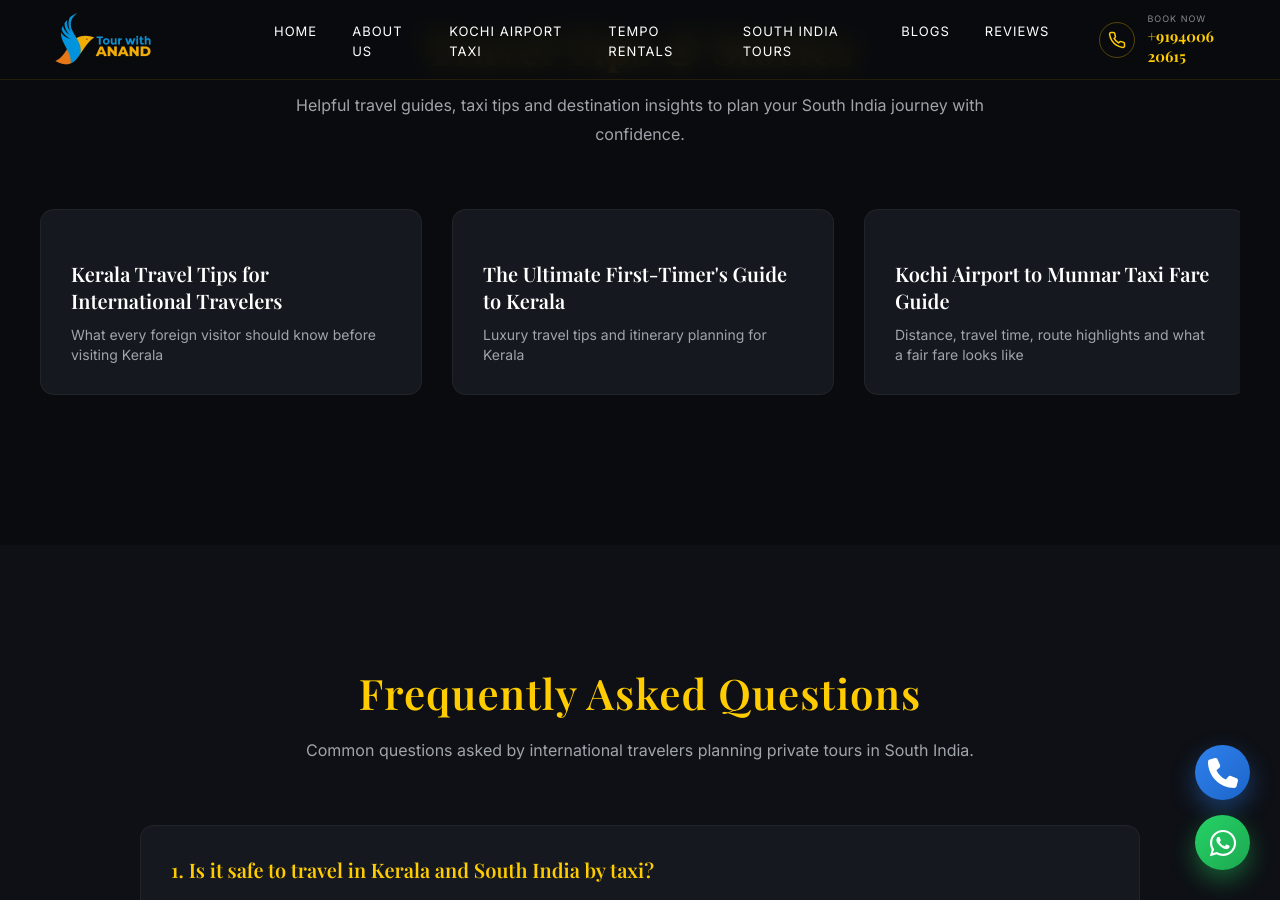
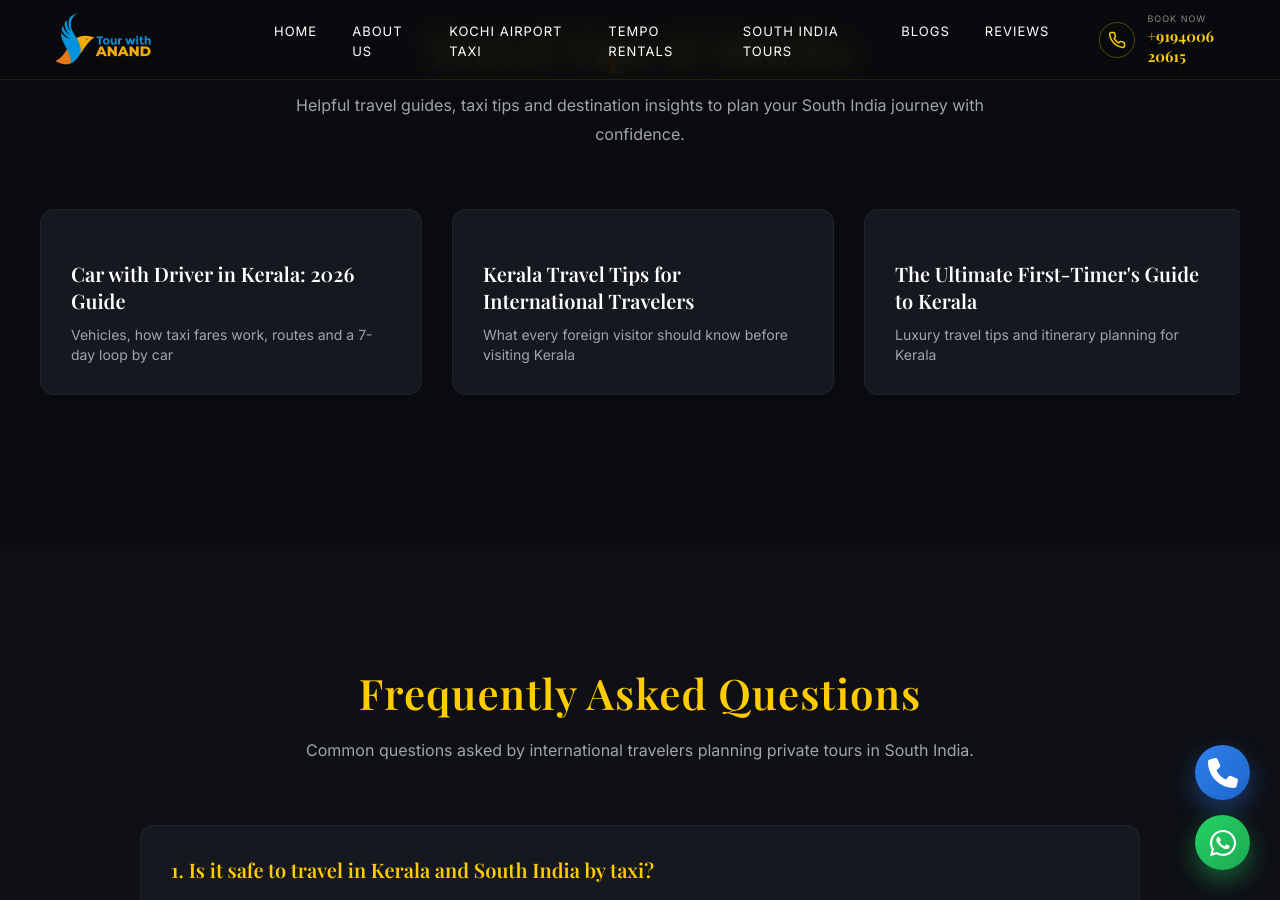
Before and after one commit to tourwithanand/tourwithanand-com, a Jekyll site: the page built from index.md, in a window 1280 px wide and 900 px high, scrolled down 10057 px. Built offline with Jekyll 4.4.1, drawn with Linux system fonts in a browser that asks for light colours; part of the change alters nothing that is shown.

Commit message:
New blog post: Car with Driver in Kerala (2026 guide); show post titles
- New post /blog/kerala-car-with-driver-taxi-guide/ (~1,500 words):
  why hire a driver, vehicle table, how taxi fares work, 12 routes with
  distance/time from routes.csv, 7-day Kerala loop, booking checklist,
  5 FAQs (visible + FAQPage schema), BlogPosting schema, WhatsApp CTAs,
  21 internal links to airport, route, tour and tempo pages
- Homepage blog section links the new post
- Layout fix: 'header:not(.luxury-header)' was hiding every
  <header class="blog-header">, so all blog posts were missing their
  visible H1 title. Now excludes .blog-header.

Co-Authored-By: Claude Opus 5.5 <noreply@anthropic.com>
Claude-Session: https://claude.ai/code/session_01V9S5yJyFeSpGQmQTpdF1A8

```diff
--- a/_layouts/default.html
+++ b/_layouts/default.html
@@ -185,7 +185,7 @@ height="0" width="0" style="display:none;visibility:hidden"></iframe></noscript>
 /* --- BASE LUXURY THEME --- */
 @import url('https://fonts.googleapis.com/css2?family=Playfair+Display:wght@400;600;700&family=Inter:wght@300;400;600&display=swap');
 
-header:not(.luxury-header), .page-header, h1.project-name, h2.project-tagline, .site-title, .repository-content > header { display: none !important; }
+header:not(.luxury-header):not(.blog-header), .page-header, h1.project-name, h2.project-tagline, .site-title, .repository-content > header { display: none !important; }
 .markdown-body, .container, .container-lg, .wrapper { max-width: 100% !important; width: 100% !important; padding: 0 !important; margin: 0 !important; }
 
 body, html {
--- /dev/null
+++ b/_posts/2026-11-25-kerala-car-with-driver-taxi-guide.md
@@ -0,0 +1,256 @@
+---
+layout: default
+title: "Car with Driver in Kerala: 2026 Guide to Hiring a Taxi"
+date: 2026-11-25 07:30:00 +0530
+description: "Planning a Kerala trip? How to hire a private car and driver: which vehicle to choose, how taxi fares work, sample routes with drive times, and booking tips."
+permalink: /blog/kerala-car-with-driver-taxi-guide/
+image: "/images/kochi-airport-taxi-anand-welcome-cat-900.webp"
+category: "Travel Guide"
+keywords: "car with driver kerala, kerala taxi service, private driver kerala, kerala taxi for tourists, hire taxi in kerala, kerala tour with driver, innova crysta kerala, kochi airport taxi"
+---
+
+<script type="application/ld+json">
+{
+  "@context": "https://schema.org",
+  "@type": "BlogPosting",
+  "mainEntityOfPage": { "@type": "WebPage", "@id": "https://tourwithanand.com{{ page.url }}" },
+  "headline": "{{ page.title }}",
+  "description": "{{ page.description }}",
+  "image": "https://tourwithanand.com/images/kochi-airport-taxi-anand-welcome-cat.jpg",
+  "author": { "@type": "Organization", "name": "Tour With Anand", "url": "https://tourwithanand.com/" },
+  "publisher": {
+    "@type": "Organization",
+    "name": "Tour With Anand",
+    "logo": { "@type": "ImageObject", "url": "https://tourwithanand.com/images/tour-with-anand-logo.png" }
+  },
+  "datePublished": "{{ page.date | date_to_xmlschema }}",
+  "dateModified": "{{ page.date | date_to_xmlschema }}"
+}
+</script>
+
+<script type="application/ld+json">
+{
+  "@context": "https://schema.org",
+  "@type": "FAQPage",
+  "mainEntity": [
+    {
+      "@type": "Question",
+      "name": "Is it better to hire a car with driver or self-drive in Kerala?",
+      "acceptedAnswer": { "@type": "Answer", "text": "For most visitors, a car with driver is the better choice. Kerala's hill roads to Munnar and Thekkady are narrow and winding, traffic follows local habits, and parking at popular spots is limited. A local driver also knows the best stops, the timing for houseboat check-ins, and the roads that flood in monsoon." }
+    },
+    {
+      "@type": "Question",
+      "name": "How are taxi fares calculated in Kerala?",
+      "acceptedAnswer": { "@type": "Answer", "text": "Fares depend on the vehicle, the total distance, the number of days and the time of travel. Multi-day tours are usually priced on distance with a minimum per day plus a driver allowance, while airport transfers are usually a fixed one-way fare. Always ask whether tolls, parking, driver allowance and any inter-state permits are included before you confirm." }
+    },
+    {
+      "@type": "Question",
+      "name": "Which vehicle is best for a Kerala tour?",
+      "acceptedAnswer": { "@type": "Answer", "text": "A sedan suits one or two travellers, a Maruti Ertiga suits a small family, and a Toyota Innova Crysta is the most popular choice for comfort on long hill drives with three to five people and luggage. Groups of 8 to 17 travel best in a Tempo Traveller or Force Urbania." }
+    },
+    {
+      "@type": "Question",
+      "name": "Where does the driver stay overnight on a multi-day tour?",
+      "acceptedAnswer": { "@type": "Answer", "text": "On multi-day tours the driver usually stays in driver accommodation provided by your hotel or arranges their own stay, covered by the driver allowance. Confirm this is included in your quote so there are no extra charges later." }
+    },
+    {
+      "@type": "Question",
+      "name": "How far in advance should I book a car and driver in Kerala?",
+      "acceptedAnswer": { "@type": "Answer", "text": "Book two to four weeks ahead for most trips, and earlier for peak season from December to February, Christmas and New Year, and Indian school holidays in April and May, when good vehicles and English-speaking drivers get booked out." }
+    }
+  ]
+}
+</script>
+
+<style>
+.blog-article { max-width: 800px; margin: 120px auto 80px; padding: 0 30px; background: #0a0b0e; box-sizing: border-box; }
+.blog-header { text-align: center; margin-bottom: 40px; }
+.blog-title { font-size: 46px; color: #ffcc00; line-height: 1.2; margin-bottom: 18px; }
+.blog-meta { color: #888; font-size: 14px; text-transform: uppercase; letter-spacing: 2px; }
+.blog-intro { color: #c4c8cf; font-size: 19px; line-height: 1.8; margin: 0 0 30px; }
+.blog-hero-image { width: 100%; height: auto; border-radius: 12px; margin-bottom: 40px; border: 1px solid rgba(255, 204, 0, 0.2); box-shadow: 0 15px 30px rgba(0,0,0,0.6); display: block; }
+.blog-content { text-align: left; }
+.blog-content h2 { font-size: 28px; color: #fff; margin: 50px 0 20px; border-bottom: 1px solid rgba(255,255,255,0.1); padding-bottom: 10px; }
+.blog-content h3 { font-size: 21px; color: #e0e0e0; margin: 30px 0 12px; }
+.blog-content p { font-size: 17px; line-height: 1.9; color: #a0a4ab; margin-bottom: 22px; }
+.blog-content ul, .blog-content ol { margin-bottom: 28px; padding-left: 22px; }
+.blog-content li { font-size: 17px; line-height: 1.85; color: #a0a4ab; margin-bottom: 10px; }
+.blog-content strong { color: #ffcc00; }
+.blog-content a { color: #ffcc00; text-decoration: underline; text-underline-offset: 3px; }
+.blog-content a.luxury-btn, .blog-cta-box a.luxury-btn { color: #0a0b0e; text-decoration: none; display: inline-block; }
+.blog-toc { background: #15181e; border: 1px solid rgba(255,255,255,0.08); border-radius: 12px; padding: 22px 26px; margin: 0 0 40px; }
+.blog-toc p { color: #fff; font-weight: 600; margin: 0 0 10px; font-size: 16px; }
+.blog-toc ol { margin: 0; padding-left: 20px; }
+.blog-toc li { font-size: 15.5px; margin-bottom: 6px; color: #a0a4ab; }
+.blog-toc a { color: #ffcc00; text-decoration: none; }
+.blog-toc a:hover { text-decoration: underline; }
+.blog-table-wrap { overflow-x: auto; margin: 0 0 30px; border-radius: 10px; border: 1px solid rgba(255,255,255,0.08); }
+.blog-table { width: 100%; border-collapse: collapse; font-size: 15px; }
+.blog-table th { background: #15181e; color: #ffcc00; text-align: left; padding: 12px 14px; }
+.blog-table td { color: #c4c8cf; padding: 12px 14px; border-top: 1px solid rgba(255,255,255,0.06); vertical-align: top; }
+.blog-table td:first-child { color: #fff; font-weight: 600; }
+.blog-quote { border-left: 4px solid #ffcc00; padding: 20px 28px; background: #15181e; font-style: italic; font-size: 18px; color: #dcdcdc; margin: 36px 0; border-radius: 0 8px 8px 0; }
+.blog-checklist { list-style: none; padding-left: 0 !important; }
+.blog-checklist li { padding-left: 30px; position: relative; }
+.blog-checklist li::before { content: '✓'; position: absolute; left: 4px; color: #ffcc00; font-weight: 700; }
+.blog-inline-cta { background: linear-gradient(135deg, #1d1a10, #15181e 70%); border: 1px solid rgba(255,204,0,0.45); border-radius: 12px; padding: 22px 26px; margin: 34px 0; }
+.blog-inline-cta p { margin: 0 0 14px; color: #e3e6ea; }
+.blog-faq details { background: #15181e; border: 1px solid rgba(255,255,255,0.06); border-radius: 10px; padding: 0 18px; margin-bottom: 10px; }
+.blog-faq summary { cursor: pointer; color: #fff; font-size: 17px; padding: 16px 0; font-weight: 600; }
+.blog-faq details p { margin: 0 0 16px; }
+.blog-cta-box { background: #15181e; border: 1px solid rgba(255, 204, 0, 0.3); border-radius: 12px; padding: 40px; text-align: center; margin-top: 60px; }
+.blog-cta-box h3 { color: #ffcc00; margin-top: 0; }
+.blog-cta-box p { color: #a0a4ab; }
+.blog-cta-buttons { display: flex; justify-content: center; gap: 16px; margin-top: 22px; flex-wrap: wrap; }
+@media (max-width: 768px) {
+  .blog-article { margin-top: 100px; padding: 0 20px; }
+  .blog-title { font-size: 31px; }
+  .blog-intro { font-size: 17px; }
+  .blog-content h2 { font-size: 24px; }
+  .blog-content p, .blog-content li { font-size: 16px; }
+  .blog-cta-box { padding: 30px 20px; }
+  .blog-cta-buttons { flex-direction: column; }
+  .blog-table { font-size: 13.5px; }
+  .blog-table th, .blog-table td { padding: 10px 8px; }
+}
+</style>
+
+<article class="blog-article">
+<header class="blog-header">
+<div class="blog-meta">Travel Guide • Kerala Taxi &amp; Tours</div>
+<h1 class="blog-title">Car with Driver in Kerala: The 2026 Guide to Hiring a Taxi</h1>
+</header>
+
+<p class="blog-intro">The easiest way to see Kerala is with your own car and a local driver. You go from the airport to the tea hills, the spice country and the backwaters at your own pace, without train timetables or bargaining with taxis. This guide explains how it works, what it should include, and how to book it without surprises.</p>
+
+<img src="/images/kochi-airport-taxi-anand-welcome-cat-900.webp" srcset="/images/kochi-airport-taxi-anand-welcome-cat-900.webp 900w, /images/kochi-airport-taxi-anand-welcome-cat.webp 1680w" sizes="(max-width: 860px) 100vw, 800px" width="1680" height="936" alt="Tour With Anand Innova Crysta taxi with Anand and Maxx the cat at Cochin International Airport, Kerala" class="blog-hero-image" fetchpriority="high">
+
+<nav class="blog-toc" aria-label="Contents">
+<p>In this guide</p>
+<ol>
+<li><a href="#why-driver">Why hire a car with driver in Kerala</a></li>
+<li><a href="#vehicle">Which vehicle to choose</a></li>
+<li><a href="#fares">How taxi fares work in Kerala</a></li>
+<li><a href="#routes">Popular routes and drive times</a></li>
+<li><a href="#itinerary">A classic 7-day Kerala loop by car</a></li>
+<li><a href="#booking">Booking checklist</a></li>
+<li><a href="#faq">FAQs</a></li>
+</ol>
+</nav>
+
+<div class="blog-content">
+
+<h2 id="why-driver">Why Hire a Car with Driver in Kerala?</h2>
+<p>Kerala looks small on the map, but its best places are spread between the coast and the Western Ghats. Munnar and Thekkady sit high in the hills, reached by narrow, winding roads. The backwaters around Alleppey and Kumarakom are best reached door to dock. Trains do not go to the hill stations, and buses are slow with luggage.</p>
+<p>A private car with a local driver solves all of this:</p>
+<ul>
+<li><strong>Door-to-door from the airport.</strong> Your driver meets you at arrivals and takes you straight to your hotel, houseboat or homestay.</li>
+<li><strong>Safe hill driving.</strong> Local drivers know the hairpin bends, the fog on Munnar roads and the monsoon detours.</li>
+<li><strong>Your own schedule.</strong> Stop at a waterfall, a tea estate or a spice garden when you want to, not when a bus does.</li>
+<li><strong>A local guide on wheels.</strong> A good driver knows where to eat, which viewpoints are worth it, and how to avoid touts.</li>
+</ul>
+<p>Self-drive is possible, but most international visitors find Indian traffic, hill roads and parking stressful. With a driver, the journey becomes part of the holiday.</p>
+
+<h2 id="vehicle">Which Vehicle Should You Choose?</h2>
+<p>Choose by the number of travellers <em>and</em> the amount of luggage. Hill drives are long, so comfort matters more than on a city ride.</p>
+<div class="blog-table-wrap">
+<table class="blog-table">
+<thead><tr><th>Vehicle</th><th>Best for</th><th>Notes</th></tr></thead>
+<tbody>
+<tr><td>Sedan (e.g. Swift Dzire)</td><td>1–2 travellers</td><td>Economical for city and airport transfers; limited boot space.</td></tr>
+<tr><td>Maruti Ertiga</td><td>Small families</td><td>Compact SUV, good value with standard luggage.</td></tr>
+<tr><td>Toyota Innova Crysta</td><td>3–5 travellers</td><td>The most popular choice for Kerala tours: smooth ride, captain seats, plenty of luggage space for Munnar and Thekkady.</td></tr>
+<tr><td>Tempo Traveller / Force Urbania</td><td>Groups of 8–17</td><td>Wide aisles, push-back seats; ideal for families travelling together and pilgrim groups. See our <a href="/tempo-traveller-rentals-kochi-kerala/">Tempo Traveller rentals</a>.</td></tr>
+</tbody>
+</table>
+</div>
+
+<h2 id="fares">How Taxi Fares Work in Kerala</h2>
+<p>Fares vary with the vehicle, the season and the route, so it is more useful to understand <strong>how a price is built</strong> than to compare a number you saw online.</p>
+<h3>Airport transfers</h3>
+<p>A one-way transfer, for example from Kochi Airport to Fort Kochi or Munnar, is usually a <strong>fixed fare</strong> agreed in advance. Our <a href="/taxi/kochi-airport/">Kochi Airport taxi service</a> works this way: one price for the trip, with tolls and airport parking included.</p>
+<h3>Multi-day tours</h3>
+<p>For a tour with the same car and driver over several days, the price is normally based on:</p>
+<ul>
+<li><strong>Total distance</strong> driven over the trip, often with a minimum distance per day;</li>
+<li><strong>Driver allowance</strong> (sometimes called "driver bata") for each day, which covers the driver's food and overnight stay;</li>
+<li><strong>Tolls, parking and state entry permits</strong>, which apply if you cross into Tamil Nadu or Karnataka;</li>
+<li><strong>Night driving</strong>, which some operators charge extra for.</li>
+</ul>
+<div class="blog-quote">"The cheapest quote is often not the cheapest trip. Ask whether tolls, parking, permits and driver allowance are included, and get the final price in writing on WhatsApp."</div>
+<p>At Tour With Anand, the fare you receive is <strong>all-inclusive</strong>, with no hidden charges added during or after the trip. For more on avoiding inflated fares, read <a href="/blog/avoid-tourist-scams-kerala-tamil-nadu/">How to Avoid Common Tourist Scams in Kerala and Tamil Nadu</a>.</p>
+
+<div class="blog-inline-cta">
+<p>Want an exact, all-inclusive price for your dates and route?</p>
+<a href="https://wa.me/919400620615?text=Hello%20Anand,%20I%20am%20planning%20a%20Kerala%20trip%20and%20need%20a%20car%20with%20driver.%20Please%20share%20a%20quote." class="luxury-btn">Get a Quote on WhatsApp</a>
+</div>
+
+<h2 id="routes">Popular Routes and Drive Times from Kochi Airport</h2>
+<p>Most Kerala trips start at Cochin International Airport (COK). These are approximate road distances and drive times under normal traffic; allow extra time in monsoon and on holiday weekends.</p>
+<div class="blog-table-wrap">
+<table class="blog-table">
+<thead><tr><th>Kochi Airport to</th><th>Distance</th><th>Drive time</th><th>Why go</th></tr></thead>
+<tbody>
+<tr><td><a href="/taxi/kochi-airport-to-fort-kochi/">Fort Kochi</a></td><td>45 km</td><td>1.5 hours</td><td>Colonial heritage, Chinese fishing nets, cafés</td></tr>
+<tr><td><a href="/taxi/kochi-airport-to-athirappilly/">Athirappilly</a></td><td>40 km</td><td>1.5 hours</td><td>Kerala's largest waterfall</td></tr>
+<tr><td><a href="/taxi/kochi-airport-to-marari/">Marari Beach</a></td><td>75 km</td><td>2 hours</td><td>Quiet beach stays</td></tr>
+<tr><td><a href="/taxi/kochi-airport-to-alleppey/">Alleppey</a></td><td>85 km</td><td>2.5 hours</td><td>Houseboats and backwaters</td></tr>
+<tr><td><a href="/taxi/kochi-airport-to-guruvayur/">Guruvayur</a></td><td>80 km</td><td>2.5 hours</td><td>Famous Krishna temple</td></tr>
+<tr><td><a href="/taxi/kochi-airport-to-munnar/">Munnar</a></td><td>110 km</td><td>3.5 hours</td><td>Tea estates and misty hills</td></tr>
+<tr><td><a href="/taxi/kochi-airport-to-vagamon/">Vagamon</a></td><td>100 km</td><td>3.5 hours</td><td>Pine forests and meadows</td></tr>
+<tr><td><a href="/taxi/kochi-airport-to-thekkady/">Thekkady</a></td><td>150 km</td><td>4.5 hours</td><td>Periyar wildlife and spice gardens</td></tr>
+<tr><td><a href="/taxi/kochi-airport-to-varkala/">Varkala</a></td><td>200 km</td><td>5 hours</td><td>Cliff-top beach</td></tr>
+<tr><td><a href="/taxi/kochi-airport-to-trivandrum/">Trivandrum</a></td><td>220 km</td><td>5.5 hours</td><td>Kerala's capital, Padmanabhaswamy temple</td></tr>
+<tr><td><a href="/taxi/kochi-airport-to-madurai/">Madurai</a></td><td>260 km</td><td>6.5 hours</td><td>Meenakshi temple (Tamil Nadu)</td></tr>
+<tr><td><a href="/taxi/kochi-airport-to-kanyakumari/">Kanyakumari</a></td><td>300 km</td><td>7.5 hours</td><td>India's southern tip (Tamil Nadu)</td></tr>
+</tbody>
+</table>
+</div>
+<p>See distances and drive times for all 179 destinations on our <a href="/kochi-airport-taxi-routes/">Kochi Airport taxi routes</a> page.</p>
+
+<h2 id="itinerary">A Classic 7-Day Kerala Loop by Car</h2>
+<p>This is the route most first-time visitors love: city heritage, tea hills, wildlife country and backwaters, with no long drive on any single day. Drive times between towns are approximate.</p>
+<ol>
+<li><strong>Day 1 – Arrive at Kochi Airport, transfer to Fort Kochi (about 1.5 hours).</strong> Evening walk along the fishing nets and a Kathakali show.</li>
+<li><strong>Day 2 – Fort Kochi to Munnar (about 4 hours).</strong> Stop at the Cheeyappara and Valara waterfalls on the way up into the hills.</li>
+<li><strong>Day 3 – Munnar.</strong> Tea estates, the tea museum, Mattupetty Dam and Eravikulam National Park (check seasonal closures).</li>
+<li><strong>Day 4 – Munnar to Thekkady (about 3 hours).</strong> Afternoon spice plantation walk.</li>
+<li><strong>Day 5 – Thekkady.</strong> Morning boat ride or nature walk in Periyar Tiger Reserve.</li>
+<li><strong>Day 6 – Thekkady to Alleppey (about 4 hours).</strong> Board your houseboat for a night on the backwaters.</li>
+<li><strong>Day 7 – Alleppey to Kochi Airport (about 2.5 hours).</strong> Fly home, or continue south to Varkala for beach days.</li>
+</ol>
+<p>Prefer a ready-made plan? Explore our <a href="/south-india-tours/5-day-kerala-family-package/">5-Day Kerala Family Holiday</a>, <a href="/south-india-tours/7-day-kerala-wildlife/">7-Day Kerala Wildlife Tour</a>, <a href="/south-india-tours/7-day-luxury-kerala-honeymoon/">7-Day Luxury Kerala Honeymoon</a> and <a href="/south-india-tours/7-day-kerala-culture-heritage/">7-Day Kerala Cultural Immersion</a>, or browse all <a href="/south-india-tours/">South India tours</a>. Every itinerary can be changed to fit your dates and hotels.</p>
+
+<h2 id="booking">Booking Checklist: What to Ask Before You Confirm</h2>
+<ul class="blog-checklist">
+<li>Is the price <strong>final and all-inclusive</strong> (tolls, parking, permits, driver allowance)?</li>
+<li>Which <strong>exact vehicle</strong> will you get, and is it air-conditioned and clean?</li>
+<li>Does the driver <strong>speak English</strong>, and can you talk to them before the trip?</li>
+<li>Will they <strong>track your flight</strong> and wait if it is delayed, without extra waiting charges?</li>
+<li>Where will the driver <strong>meet you at the airport</strong>, and will they carry a name board?</li>
+<li>Is there <strong>one point of contact</strong> on WhatsApp during the whole trip?</li>
+<li>How do you <strong>pay</strong>: advance by UPI or card, or cash to the driver?</li>
+</ul>
+<p>With Tour With Anand, every one of these is a yes. You can also <strong>video call us on Google Meet or WhatsApp before you book</strong> to see the car and meet the driver. And when you land at Kochi Airport, Anand personally welcomes our guests.</p>
+<p><strong>When to book:</strong> two to four weeks ahead for most trips, and earlier for December to February, Christmas and New Year, and April–May school holidays.</p>
+
+<h2 id="faq">Frequently Asked Questions</h2>
+<div class="blog-faq">
+<details><summary>Is it better to hire a car with driver or self-drive in Kerala?</summary><p>For most visitors, a car with driver is the better choice. Kerala's hill roads to Munnar and Thekkady are narrow and winding, traffic follows local habits, and parking at popular spots is limited. A local driver also knows the best stops, the timing for houseboat check-ins, and the roads that flood in monsoon.</p></details>
+<details><summary>How are taxi fares calculated in Kerala?</summary><p>Fares depend on the vehicle, the total distance, the number of days and the time of travel. Multi-day tours are usually priced on distance with a minimum per day plus a driver allowance, while airport transfers are usually a fixed one-way fare. Always ask whether tolls, parking, driver allowance and any inter-state permits are included before you confirm.</p></details>
+<details><summary>Which vehicle is best for a Kerala tour?</summary><p>A sedan suits one or two travellers, a Maruti Ertiga suits a small family, and a Toyota Innova Crysta is the most popular choice for comfort on long hill drives with three to five people and luggage. Groups of 8 to 17 travel best in a Tempo Traveller or Force Urbania.</p></details>
+<details><summary>Where does the driver stay overnight on a multi-day tour?</summary><p>On multi-day tours the driver usually stays in driver accommodation provided by your hotel or arranges their own stay, covered by the driver allowance. Confirm this is included in your quote so there are no extra charges later.</p></details>
+<details><summary>How far in advance should I book a car and driver in Kerala?</summary><p>Book two to four weeks ahead for most trips, and earlier for peak season from December to February, Christmas and New Year, and Indian school holidays in April and May, when good vehicles and English-speaking drivers get booked out.</p></details>
+</div>
+
+</div>
+
+<div class="blog-cta-box">
+<h3>Plan Your Kerala Trip with a Private Car and Driver</h3>
+<p>Tell us your dates, your group and the places you want to see. Anand will reply on WhatsApp with one clear, all-inclusive price.</p>
+<div class="blog-cta-buttons">
+<a href="https://wa.me/919400620615?text=Hello%20Anand,%20I%20am%20planning%20a%20Kerala%20trip%20and%20need%20a%20car%20with%20driver.%20Please%20share%20a%20quote." class="luxury-btn">Get a Quote on WhatsApp</a>
+<a href="tel:+919400620615" class="luxury-btn-outline">Call +91 94006 20615</a>
+</div>
+</div>
+</article>
--- a/index.md
+++ b/index.md
@@ -387,6 +387,10 @@ description: "24/7 Kochi (Cochin) Airport taxi and private Kerala & South India
     <p class="section-subtitle">Helpful travel guides, taxi tips and destination insights to plan your South India journey with confidence.</p>
 
     <div class="blog-slider">
+          <a href="/blog/kerala-car-with-driver-taxi-guide/" class="blog-card">
+          <h3>Car with Driver in Kerala: 2026 Guide</h3>
+          <span>Vehicles, how taxi fares work, routes and a 7-day loop by car</span>
+          </a>
           <a href="/blog/kerala-travel-tips-international-travelers/" class="blog-card">
           <h3>Kerala Travel Tips for International Travelers</h3>
           <span>What every foreign visitor should know before visiting Kerala</span>
```
